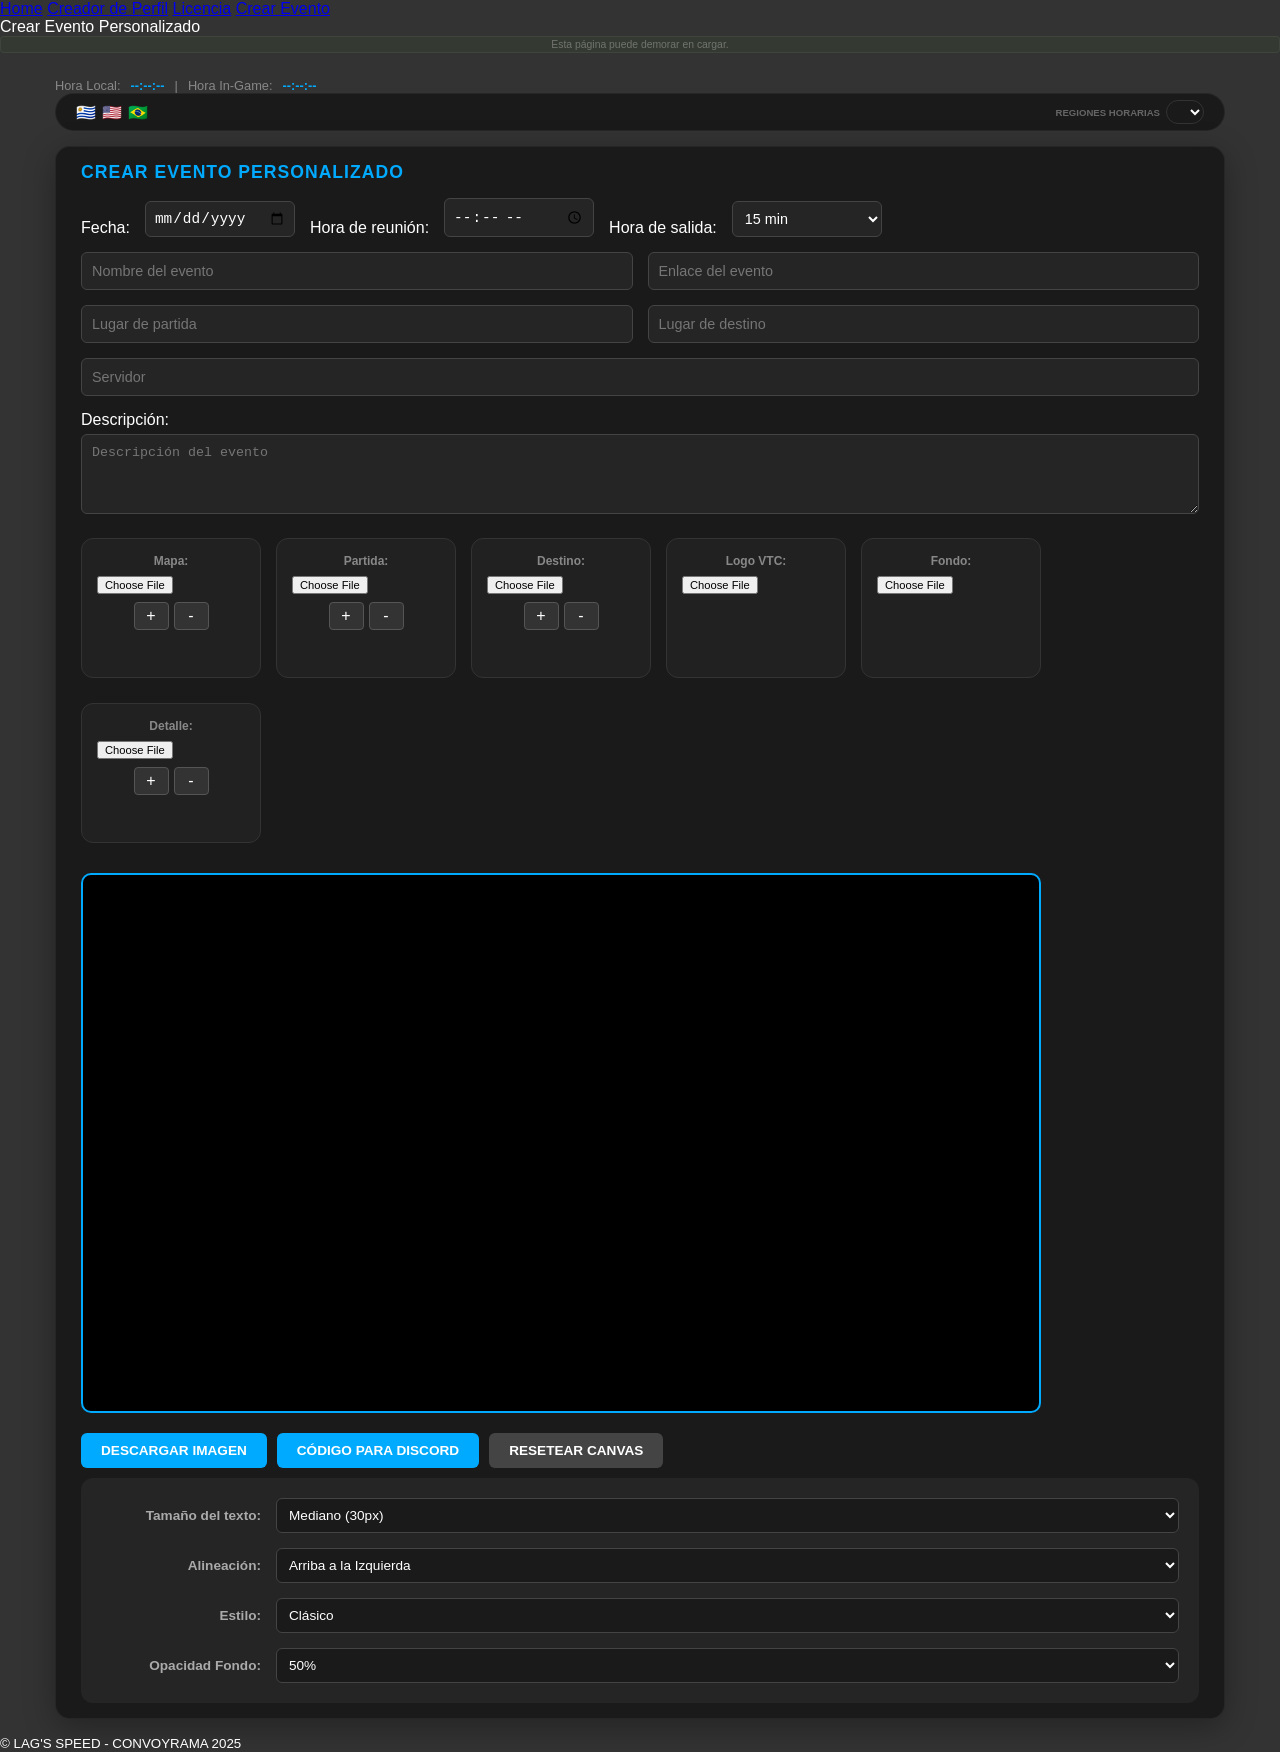
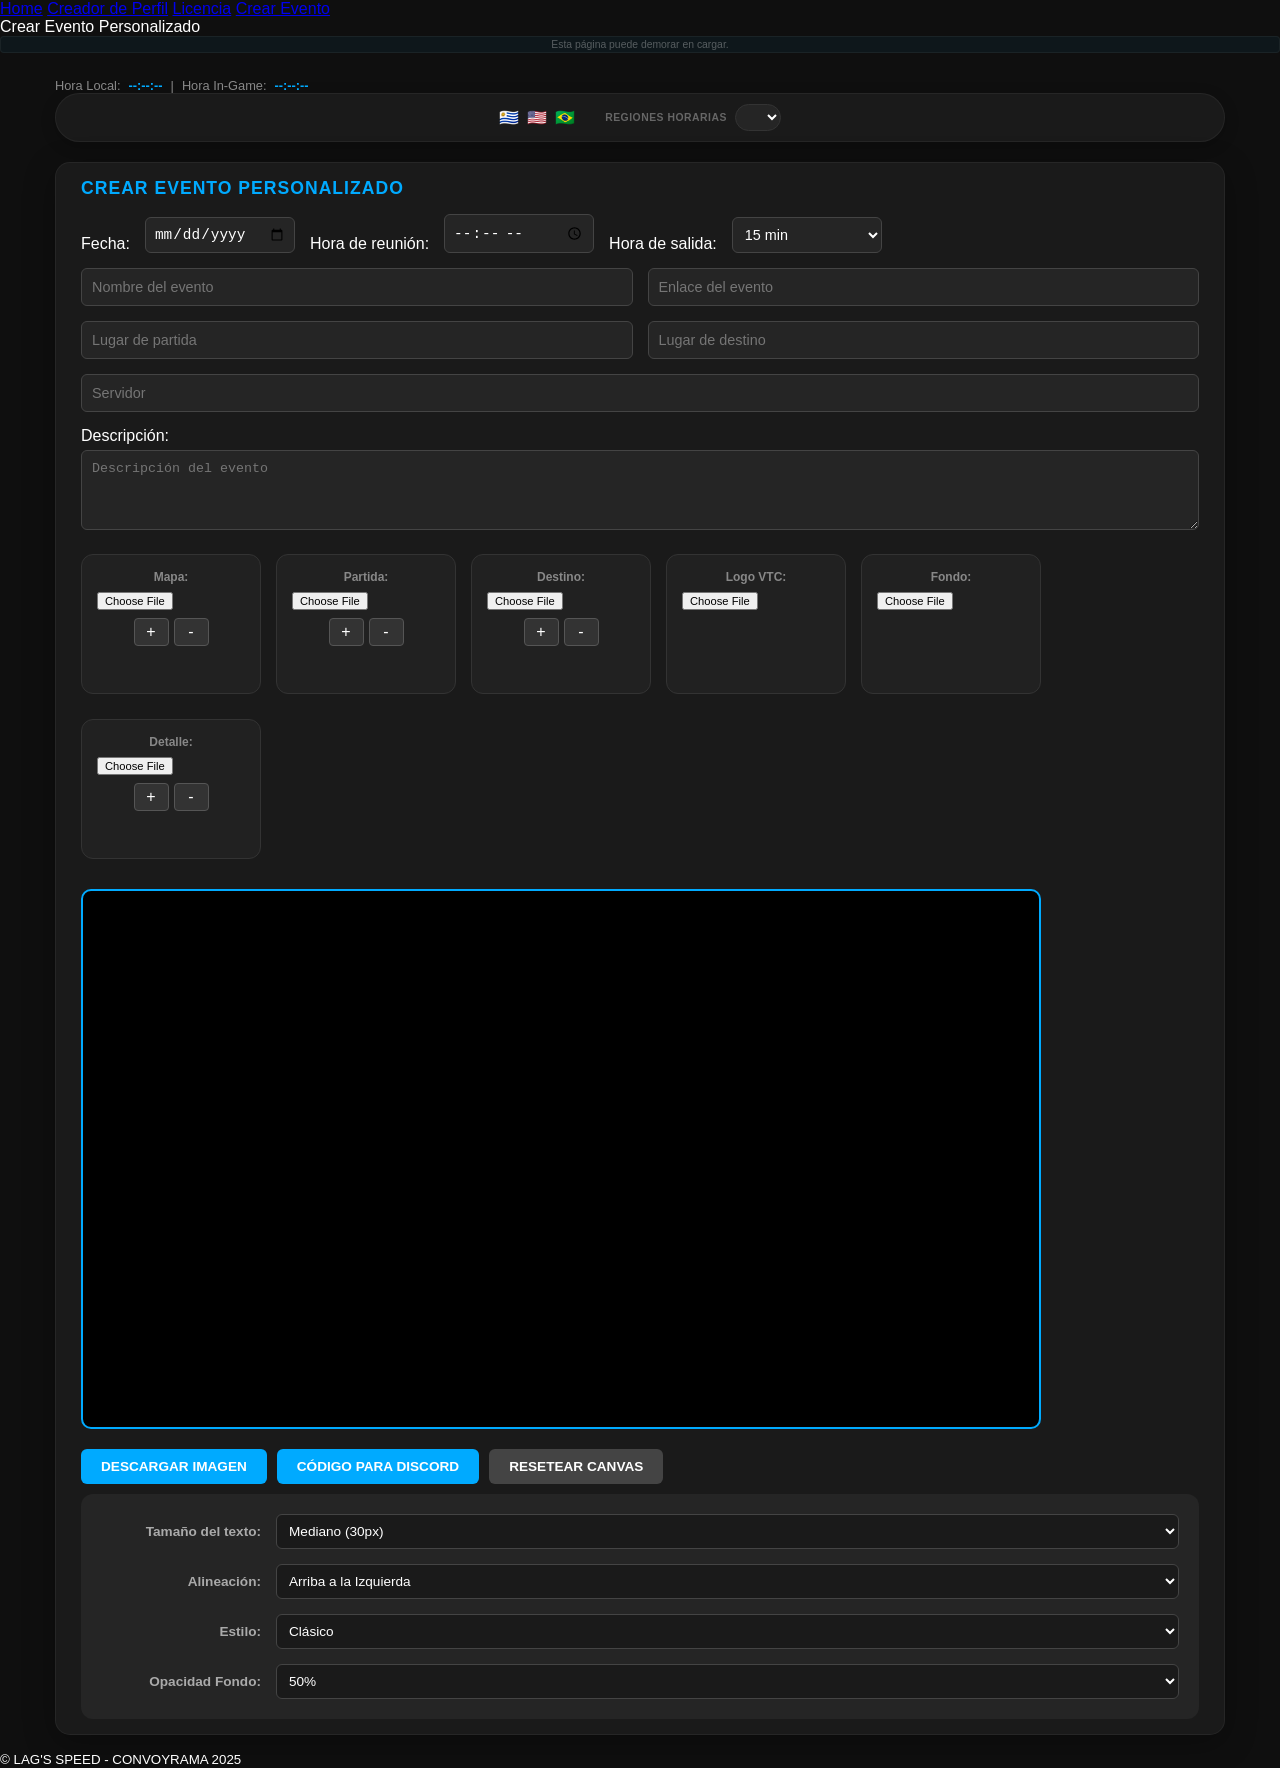

up

--- a/event/css/style.css
+++ b/event/css/style.css
@@ -1,12 +1,12 @@
 /* RESET GLOBAL */
 * { margin: 0; padding: 0; box-sizing: border-box; }
-body { font-family: Arial, sans-serif; min-height: 100vh; display: flex; flex-direction: column; background: #333; color: #fff; }
+body { font-family: Arial, sans-serif; min-height: 100vh; display: flex; flex-direction: column; background: #0f0f0f; color: #fff; }
 
 .contenedor { padding: 15px; max-width: 1200px; margin: 0 auto; flex: 1; width: 100%; }
 
 /* ADVERTENCIA MINIMIZADA */
 .warning-message {
-    background-color: rgba(90, 165, 25, 0.05);
+    background-color: rgba(0, 170, 255, 0.05);
     color: rgba(255, 255, 255, 0.3);
     padding: 2px 10px;
     margin-bottom: 10px;
@@ -16,45 +16,50 @@ body { font-family: Arial, sans-serif; min-height: 100vh; display: flex; flex-di
     border: 1px solid rgba(255, 255, 255, 0.05);
 }
 
-/* BARRA DE CONTROLES UNIFICADA */
+/* BARRA DE CONTROLES UNIFICADA Y CENTRADA */
 #controls-bar { 
     display: flex; 
-    justify-content: space-between; 
+    justify-content: center; 
     align-items: center; 
-    padding: 6px 20px; 
+    padding: 10px 25px; 
     background: #1a1a1a; 
     border-radius: 50px; 
-    margin-bottom: 15px; 
+    margin-bottom: 20px; 
     border: 1px solid rgba(255,255,255,0.05);
-    gap: 15px;
+    gap: 30px;
     flex-wrap: wrap;
+    box-shadow: 0 4px 15px rgba(0,0,0,0.2);
 }
 
+/* RELOJES LIMPIOS */
 #live-clocks { 
     margin: 0; 
     padding: 0; 
     background: transparent; 
     font-size: 0.8rem; 
     display: flex; 
-    gap: 10px; 
+    gap: 8px; 
     border: none;
     color: #888;
     white-space: nowrap;
+    align-items: center;
 }
 
-#live-clocks span { margin: 0; }
-#local-time-display, #game-time-display { color: #00aaff; font-weight: bold; }
+#local-time-display, #game-time-display { 
+    color: #00aaff; 
+    font-weight: 800; 
+}
 
 /* SELECTOR DE IDIOMAS */
-#lang-selector { display: flex; gap: 6px; align-items: center; }
+#lang-selector { display: flex; gap: 8px; align-items: center; }
 .lang-icon {
     color: rgba(255, 255, 255, 0.4);
-    font-size: 0.65rem;
+    font-size: 0.7rem;
     font-weight: 800;
     cursor: pointer;
-    padding: 3px 7px;
+    padding: 4px 10px;
     border-radius: 20px;
-    border: 1px solid rgba(255, 255, 255, 0.05);
+    border: 1px solid rgba(255, 255, 255, 0.1);
     transition: all 0.2s;
 }
 .lang-icon:hover { color: #fff; background: rgba(255, 255, 255, 0.05); }
@@ -68,30 +73,32 @@ body { font-family: Arial, sans-serif; min-height: 100vh; display: flex; flex-di
 /* CONTENEDORES DE TIEMPO */
 .time-controls-container {
     display: flex;
-    gap: 15px;
+    gap: 20px;
     align-items: center;
 }
 
 #region-selector-container, #manual-offset-container { 
     display: flex; 
     align-items: center; 
-    gap: 6px; 
+    gap: 8px; 
 }
 
 #region-selector-container label, #manual-offset-container label { 
-    font-size: 0.6rem; 
+    font-size: 0.65rem; 
     color: #666; 
     text-transform: uppercase; 
     font-weight: 800;
+    letter-spacing: 0.5px;
 }
 
 #region-select, #manual-offset-select { 
-    padding: 3px 8px; 
-    font-size: 0.75rem; 
-    background: #1a1a1a; 
+    padding: 4px 12px; 
+    font-size: 0.8rem; 
+    background: #252525; 
     color: #fff; 
     border: 1px solid #333; 
     border-radius: 20px; 
+    cursor: pointer;
 }
 
 /* BLOQUE DE CREACIÓN */
